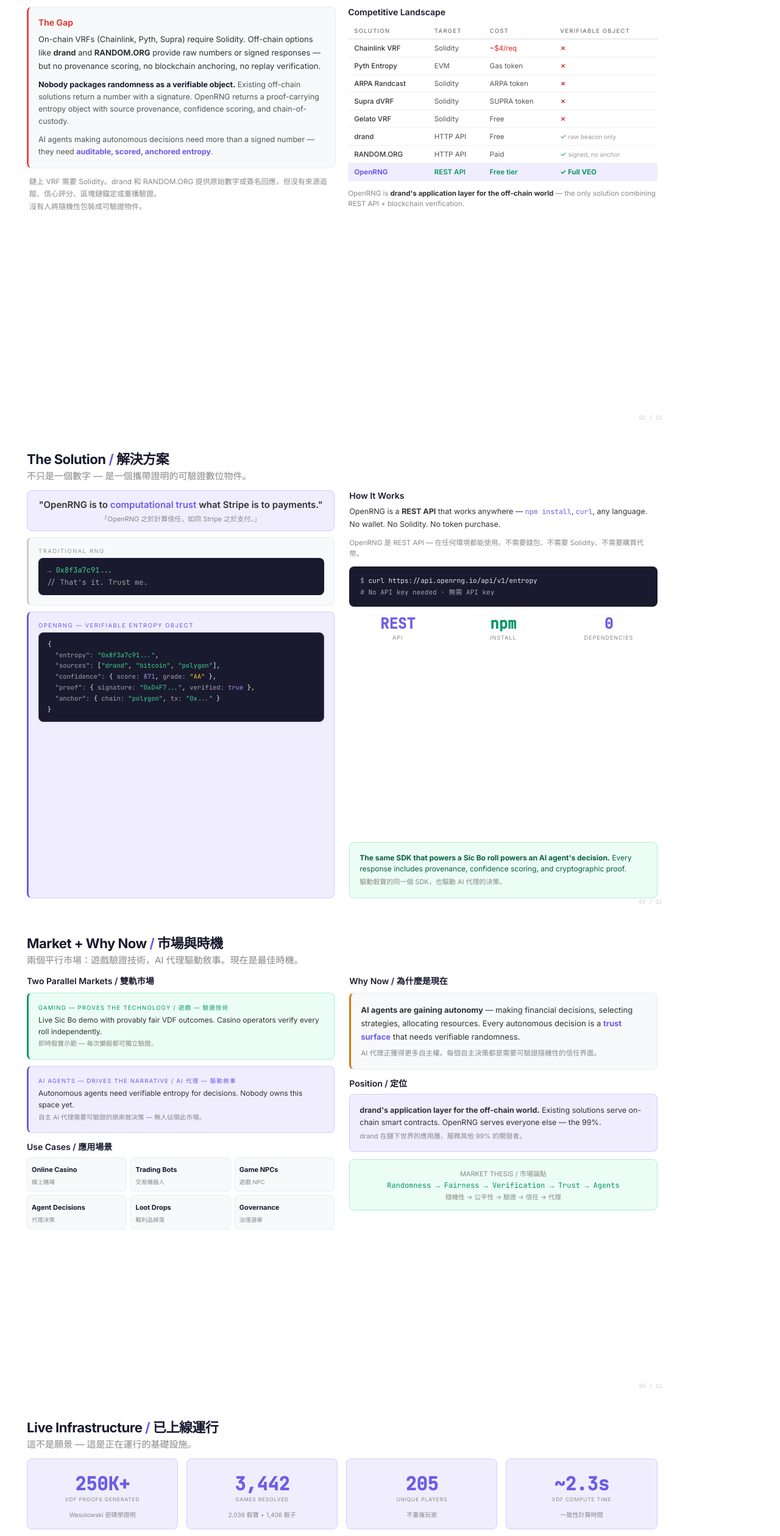
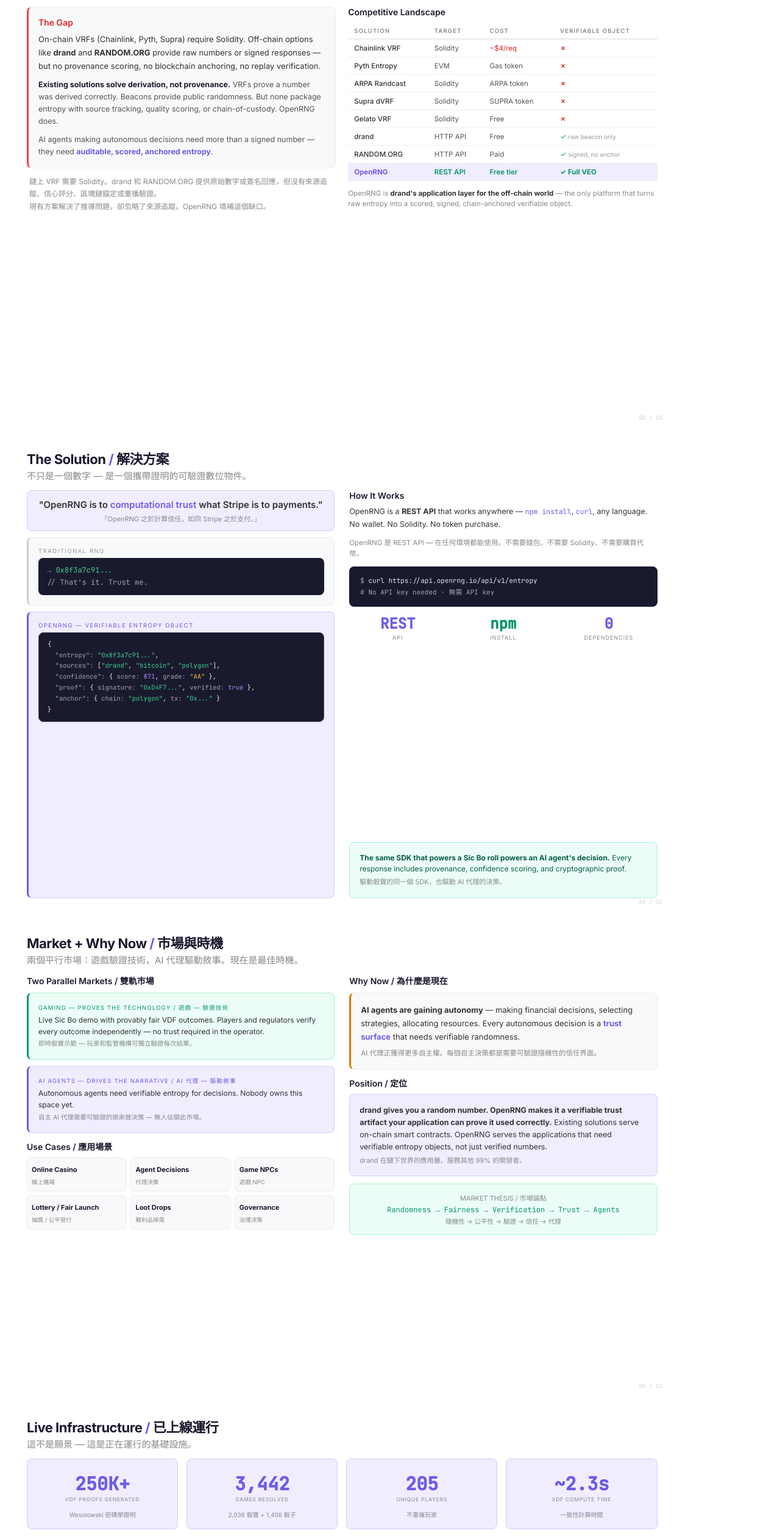
Before and after one commit to ned-del/openrng, a website: page docs/openrng-deck-print.html in a window 1280 px wide. Shown: the part 880-3399 px from the top of the page at 61% size. Drawn offline with Linux system fonts and the light colour scheme.

Commit message:
Deck v6: fix drand framing, derivation vs provenance, cut 99%, agents-first ordering

```diff
--- a/docs/openrng-deck-print.html
+++ b/docs/openrng-deck-print.html
@@ -173,14 +173,14 @@
           On-chain VRFs (Chainlink, Pyth, Supra) require Solidity. Off-chain options like <strong>drand</strong> and <strong>RANDOM.ORG</strong> provide raw numbers or signed responses — but no provenance scoring, no blockchain anchoring, no replay verification.
         </p>
         <p style="font-size: 12.5px; margin-top: 10px;">
-          <strong style="color:#1a1a2e;">Nobody packages randomness as a verifiable object.</strong> Existing off-chain solutions return a number with a signature. OpenRNG returns a proof-carrying entropy object with source provenance, confidence scoring, and chain-of-custody.
+          <strong style="color:#1a1a2e;">Existing solutions solve derivation, not provenance.</strong> VRFs prove a number was derived correctly. Beacons provide public randomness. But none package entropy with source tracking, quality scoring, or chain-of-custody. OpenRNG does.
         </p>
         <p style="font-size: 12.5px; margin-top: 10px;">
           AI agents making autonomous decisions need more than a signed number — they need <strong style="color:#6c5ce7;">auditable, scored, anchored entropy</strong>.
         </p>
       </div>
       <div style="font-size: 12px; color: #888; line-height: 1.7; padding: 0 4px;">
-        鏈上 VRF 需要 Solidity。drand 和 RANDOM.ORG 提供原始數字或簽名回應，但沒有來源追蹤、信心評分、區塊鏈錨定或重播驗證。<br>沒有人將隨機性包裝成可驗證物件。
+        鏈上 VRF 需要 Solidity。drand 和 RANDOM.ORG 提供原始數字或簽名回應，但沒有來源追蹤、信心評分、區塊鏈錨定或重播驗證。<br>現有方案解決了推導問題，卻忽略了來源追蹤。OpenRNG 填補這個缺口。
       </div>
     </div>
     <div>
@@ -199,7 +199,7 @@
         </tbody>
       </table>
       <p style="font-size: 11.5px; margin-top: 12px; color: #888; line-height: 1.5;">
-        OpenRNG is <strong style="color:#333;">drand's application layer for the off-chain world</strong> — the only solution combining REST API + blockchain verification.
+        OpenRNG is <strong style="color:#333;">drand's application layer for the off-chain world</strong> — the only platform that turns raw entropy into a scored, signed, chain-anchored verifiable object.
       </p>
     </div>
   </div>
@@ -277,8 +277,8 @@
       <h3 style="margin-bottom: 10px;">Two Parallel Markets / 雙軌市場</h3>
       <div class="card-green" style="margin-bottom: 10px; border-left: 3px solid #059669;">
         <div style="font-size: 9.5px; text-transform: uppercase; letter-spacing: 1.2px; color: #059669; margin-bottom: 4px;">Gaming — Proves the Technology / 遊戲 — 驗證技術</div>
-        <p style="font-size: 12px; color:#333;">Live Sic Bo demo with provably fair VDF outcomes. Casino operators verify every roll independently.</p>
-        <p style="font-size: 10.5px; color:#888; margin-top: 3px;">即時骰寶示範 — 每次擲骰都可獨立驗證。</p>
+        <p style="font-size: 12px; color:#333;">Live Sic Bo demo with provably fair VDF outcomes. Players and regulators verify every outcome independently — no trust required in the operator.</p>
+        <p style="font-size: 10.5px; color:#888; margin-top: 3px;">即時骰寶示範 — 玩家和監管機構可獨立驗證每次結果。</p>
       </div>
       <div class="card-accent" style="margin-bottom: 12px; border-left: 3px solid #6c5ce7;">
         <div style="font-size: 9.5px; text-transform: uppercase; letter-spacing: 1.2px; color: #6c5ce7; margin-bottom: 4px;">AI Agents — Drives the Narrative / AI 代理 — 驅動敘事</div>
@@ -289,11 +289,11 @@
       <h3 style="margin-bottom: 8px;">Use Cases / 應用場景</h3>
       <div style="display: grid; grid-template-columns: 1fr 1fr 1fr; gap: 6px;">
         <div class="card-sm" style="padding:7px;"><strong style="font-size:11px;">Online Casino</strong><br><span style="font-size:9.5px; color:#888;">線上賭場</span></div>
-        <div class="card-sm" style="padding:7px;"><strong style="font-size:11px;">Trading Bots</strong><br><span style="font-size:9.5px; color:#888;">交易機器人</span></div>
+        <div class="card-sm" style="padding:7px;"><strong style="font-size:11px;">Agent Decisions</strong><br><span style="font-size:9.5px; color:#888;">代理決策</span></div>
         <div class="card-sm" style="padding:7px;"><strong style="font-size:11px;">Game NPCs</strong><br><span style="font-size:9.5px; color:#888;">遊戲 NPC</span></div>
-        <div class="card-sm" style="padding:7px;"><strong style="font-size:11px;">Agent Decisions</strong><br><span style="font-size:9.5px; color:#888;">代理決策</span></div>
+        <div class="card-sm" style="padding:7px;"><strong style="font-size:11px;">Lottery / Fair Launch</strong><br><span style="font-size:9.5px; color:#888;">抽獎 / 公平發行</span></div>
         <div class="card-sm" style="padding:7px;"><strong style="font-size:11px;">Loot Drops</strong><br><span style="font-size:9.5px; color:#888;">戰利品掉落</span></div>
-        <div class="card-sm" style="padding:7px;"><strong style="font-size:11px;">Governance</strong><br><span style="font-size:9.5px; color:#888;">治理選舉</span></div>
+        <div class="card-sm" style="padding:7px;"><strong style="font-size:11px;">Governance</strong><br><span style="font-size:9.5px; color:#888;">治理決策</span></div>
       </div>
     </div>
     <div>
@@ -310,7 +310,7 @@
       <h3 style="margin-bottom: 8px;">Position / 定位</h3>
       <div class="card-accent" style="margin-bottom: 12px;">
         <p style="font-size: 12.5px; color: #333; line-height: 1.6;">
-          <strong>drand's application layer for the off-chain world.</strong> Existing solutions serve on-chain smart contracts. OpenRNG serves everyone else — the 99%.
+          <strong>drand gives you a random number. OpenRNG makes it a verifiable trust artifact your application can prove it used correctly.</strong> Existing solutions serve on-chain smart contracts. OpenRNG serves the applications that need verifiable entropy objects, not just verified numbers.
         </p>
         <p style="font-size: 11px; color: #888; margin-top: 4px;">drand 在鏈下世界的應用層。服務其他 99% 的開發者。</p>
       </div>
@@ -557,7 +557,7 @@
       <div style="font-size: 10px; color: #888;">SDK</div>
       <div class="mono" style="font-size: 10.5px; color: #6c5ce7; margin: 4px 0;">@openrng/sdk</div>
       <div style="font-size: 9.5px; color: #999;">TypeScript · zero deps</div>
-      <div style="margin-top: 4px;"><span class="badge badge-orange">PUBLISHING</span></div>
+      <div style="margin-top: 4px;"><span class="badge badge-green">LIVE</span></div>
     </div>
   </div>
 
@@ -873,7 +873,7 @@
   <div class="cols-2 grow" style="gap: 24px;">
     <div>
       <div class="team-card" style="margin-bottom: 14px; border-left: 3px solid #6c5ce7;">
-        <div class="team-name">Founder</div>
+        <div class="team-name">Nan-Hsuan Hsu</div>
         <div class="team-role">Founder</div>
         <div class="done" style="margin-bottom: 5px;"><strong>Web3-native builder</strong> — blockchain entrepreneur since early Ethereum</div>
         <div class="done" style="margin-bottom: 5px;"><strong>NFT project founder</strong> — launched top-volume collection in Asia</div>
@@ -944,7 +944,7 @@
         <div class="done" style="margin-bottom: 6px;"><strong>GitHub</strong> — <span class="mono" style="font-size:11px; color:#6c5ce7;">github.com/ned-del/openrng</span></div>
         <div class="done" style="margin-bottom: 6px;"><strong>API</strong> — <span class="mono" style="font-size:11px; color:#6c5ce7;">api.openrng.io</span> <span style="font-size:10px; color:#888;">(no key for basic entropy)</span></div>
         <div class="done" style="margin-bottom: 6px;"><strong>Docs</strong> — <span class="mono" style="font-size:11px; color:#6c5ce7;">api.openrng.io/docs</span> <span style="font-size:10px; color:#888;">(Swagger UI)</span></div>
-        <div class="done" style="margin-bottom: 6px;"><strong>SDK</strong> — <span class="mono" style="font-size:11px; color:#6c5ce7;">@openrng/sdk</span> <span style="font-size:10px; color:#888;">(TypeScript, zero deps)</span></div>
+        <div class="done" style="margin-bottom: 6px;"><strong>SDK</strong> — <span class="mono" style="font-size:11px; color:#6c5ce7;">npm install @openrng/sdk</span></div>
         <div class="done" style="margin-bottom: 6px;"><strong>Verify</strong> — <span class="mono" style="font-size:11px; color:#6c5ce7;">verify.openrng.io</span></div>
 
         <div class="code-block" style="margin-top: 14px;">
@@ -971,7 +971,7 @@
 
       <div class="card" style="text-align: center; padding: 16px;">
         <div style="font-size: 11px; color: #888;">Founder</div>
-        <div style="font-size: 14px; font-weight: 600; color: #333; margin-top: 2px;">Founder</div>
+        <div style="font-size: 14px; font-weight: 600; color: #333; margin-top: 2px;">Nan-Hsuan Hsu · Founder</div>
         <div class="mono" style="font-size: 15px; color: #6c5ce7; margin-top: 4px;">hello@openrng.io</div>
       </div>
     </div>
```
